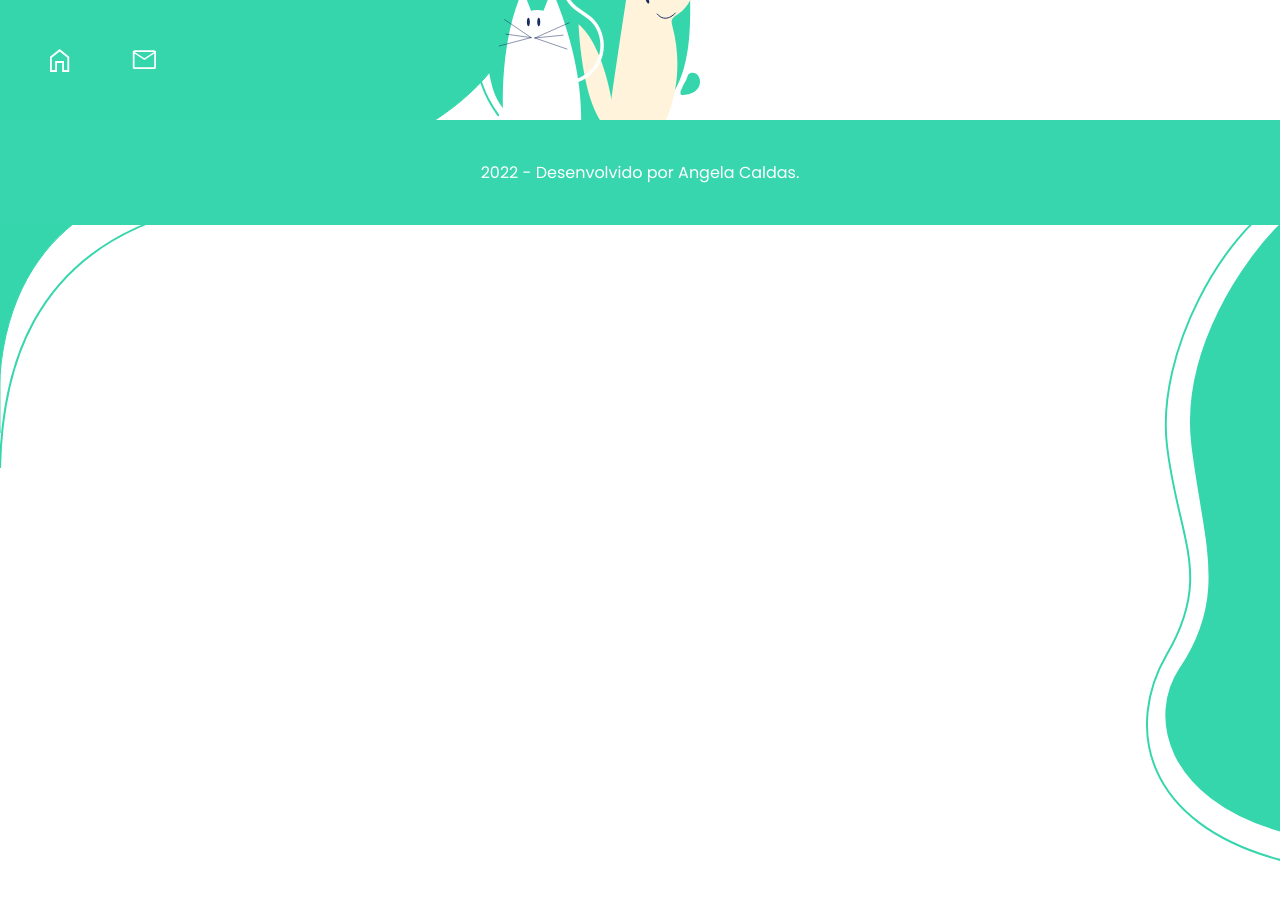
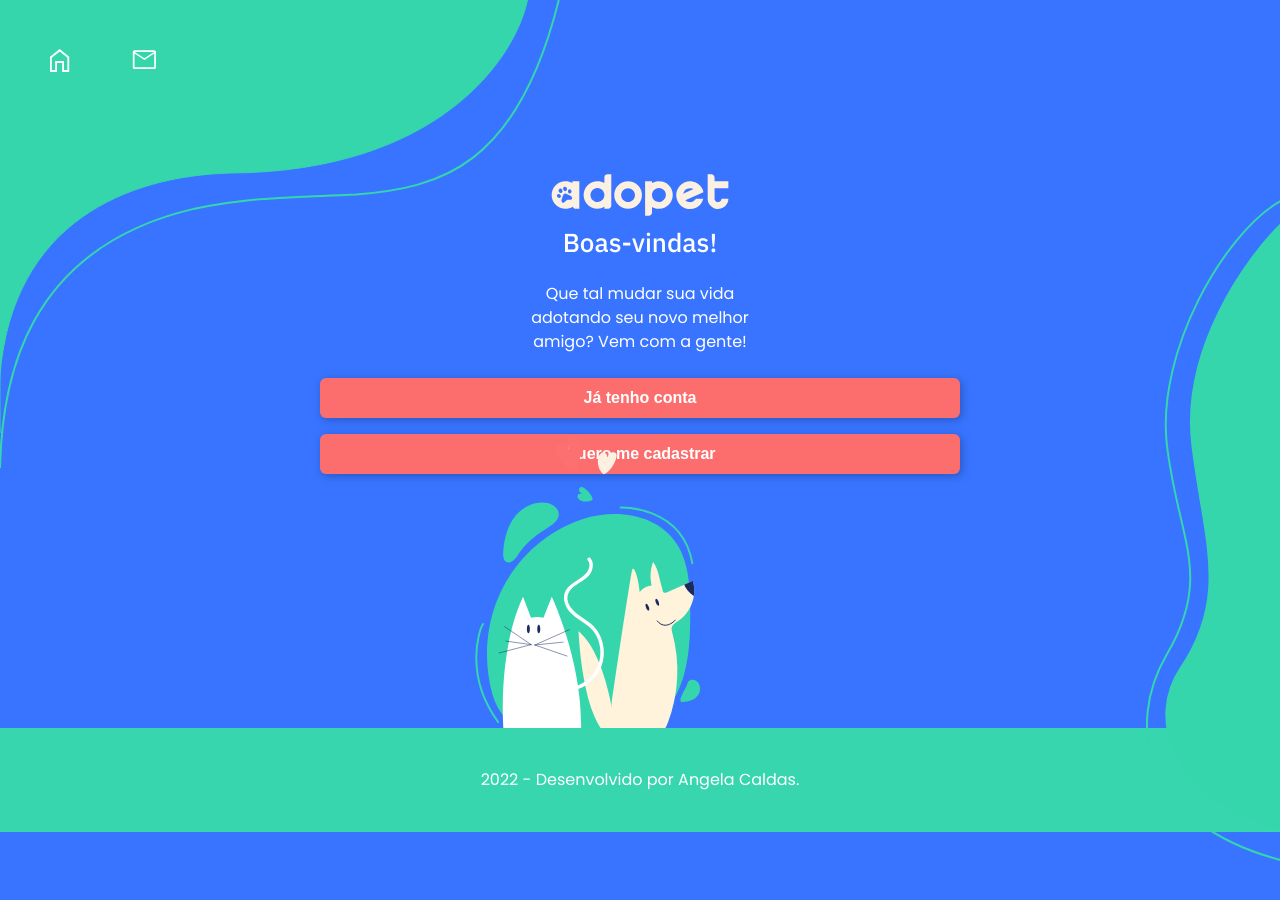
Before and after one commit to sucodelarangela/adopet, a React (Create React App) app: page / in a window 1280 px wide. Shown: the top 900 px of the page. Built offline with nearby package versions, Linux system fonts and the light colour scheme.

Commit message:
:sparkles: Home page component

```diff
--- /dev/null
+++ b/src/Components/Button.js
@@ -0,0 +1,7 @@
+const Button = (props) => {
+  return (
+    <button onClick={props.handleClick}>{props.children}</button>
+  );
+};
+
+export default Button;
--- a/src/Components/Home.js
+++ b/src/Components/Home.js
@@ -1,6 +1,20 @@
+// styles
+import styles from './Home.module.css';
+
+// components
+import Button from './Button';
+
 const Home = () => {
   return (
-    <div></div>
+    <section className={styles.home}>
+      <img src="logo-clear.svg" alt="" />
+      <h3>Boas-vindas!</h3>
+      <p>Que tal mudar sua vida adotando seu novo melhor amigo? Vem com a gente!</p>
+      <div className={styles.home__buttons}>
+        <Button children='Já tenho conta' style={{ maxWidth: 180 }} />
+        <Button children='Quero me cadastrar' style={{ maxWidth: 180 }} />
+      </div>
+    </section>
   );
 };
 
--- a/src/Components/Home.module.css
+++ b/src/Components/Home.module.css
@@ -1,4 +1,35 @@
-div {
-  height: 100vh;
+body {
   background: var(--blue);
 }
+
+.home {
+  display: flex;
+  flex-direction: column;
+  align-items: center;
+  height: 82vh;
+  padding-top: 6.25rem;
+}
+
+.home img {
+  height: 2.875rem;
+}
+
+.home h3 {
+  font-family: var(--ibm);
+  color: var(--white);
+}
+
+.home p {
+  width: 15.5rem;
+  text-align: center;
+  color: var(--white);
+  margin-top: 1rem;
+}
+
+.home__buttons {
+  display: flex;
+  flex-direction: column;
+  align-items: center;
+  padding: 1.5rem;
+  gap: 1rem;
+}
--- a/src/index.css
+++ b/src/index.css
@@ -16,6 +16,7 @@
   --blue: hsl(222, 100%, 61%);
   --green: hsl(165, 66%, 53%);
   --coral: hsl(360, 96%, 71%);
+  --btn-hover: hsl(359, 100%, 81%);
   --beige: hsl(31, 81%, 94%);
   --dark-grey: hsl(240, 5%, 48%);
   --medium-grey: hsl(0, 0%, 74%);
@@ -33,6 +34,42 @@ body {
 
 html {
   scroll-behavior: smooth;
+}
+
+h1 {
+  font-style: normal;
+  font-weight: 500;
+  font-size: 4.25rem;
+  line-height: 4.5rem;
+}
+
+h2 {
+  font-style: normal;
+  font-weight: 500;
+  font-size: 2.625rem;
+  line-height: 3rem;
+}
+
+h3 {
+  font-style: normal;
+  font-weight: 500;
+  font-size: 1.625rem;
+  line-height: 3rem;
+}
+
+h4 {
+  font-family: var(--ibm);
+  font-style: normal;
+  font-weight: 600;
+  font-size: 1rem;
+  line-height: 1.5rem;
+}
+
+p {
+  font-style: normal;
+  font-weight: 400;
+  font-size: 1rem;
+  line-height: 1.5rem;
 }
 
 /* App */
@@ -66,6 +103,7 @@ html {
 /* Header */
 .header {
   padding: 3rem;
+  padding-bottom: 0;
   position: relative;
 }
 
@@ -96,6 +134,25 @@ html {
   background: url('./assets/messages.svg') no-repeat center;
 }
 
+/* Button */
+button {
+  width: 50vw;
+  background: var(--coral);
+  padding: 0.5rem;
+  border-radius: 6px;
+  font-style: normal;
+  font-weight: 600;
+  font-size: 16px;
+  line-height: 24px;
+  color: var(--white);
+  filter: drop-shadow(2px 2px 4px rgba(0, 0, 0, 0.25));
+  transition: 0.3s background;
+}
+
+button:hover {
+  background: var(--btn-hover);
+}
+
 /* Footer */
 .footer {
   display: flex;
```
